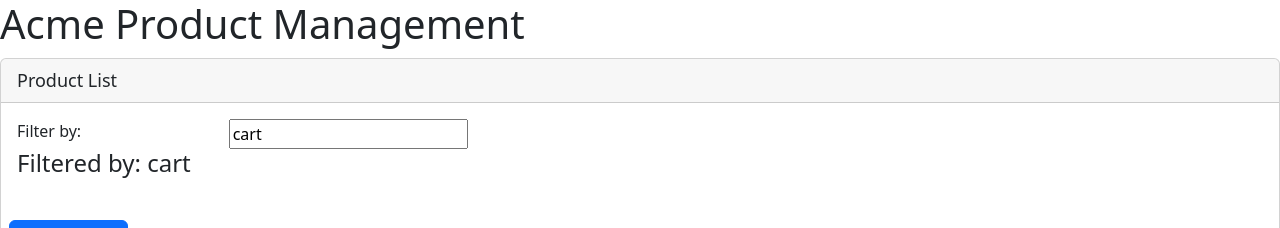
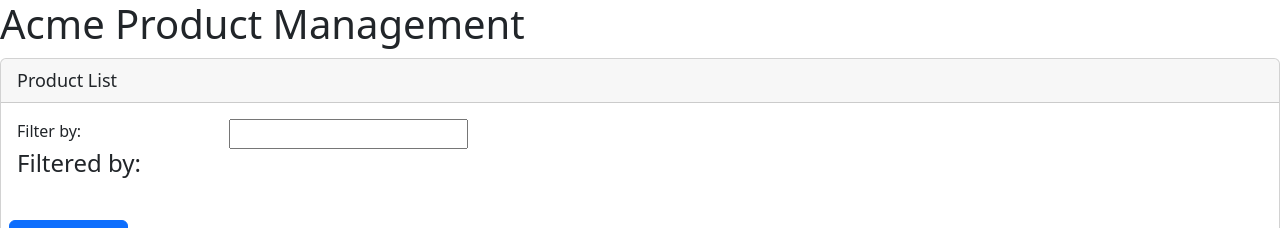
Before and after one commit to BootsStribling/PS-APM, an Angular app: page / in a window 1280 px wide. Shown: the top 228 px of the page. Built offline with nearby package versions, Linux system fonts and the light colour scheme.

Commit message:
remove default filter set at productListComponent filter

```diff
--- a/src/app/products/product-list.compontent.ts
+++ b/src/app/products/product-list.compontent.ts
@@ -40,7 +40,6 @@
   }
 
   ngOnInit(): void {
-    this.listFilter = 'cart';
     this.products = this.productService.getProducts();
     this.filteredProducts = this.products;
   }
```
